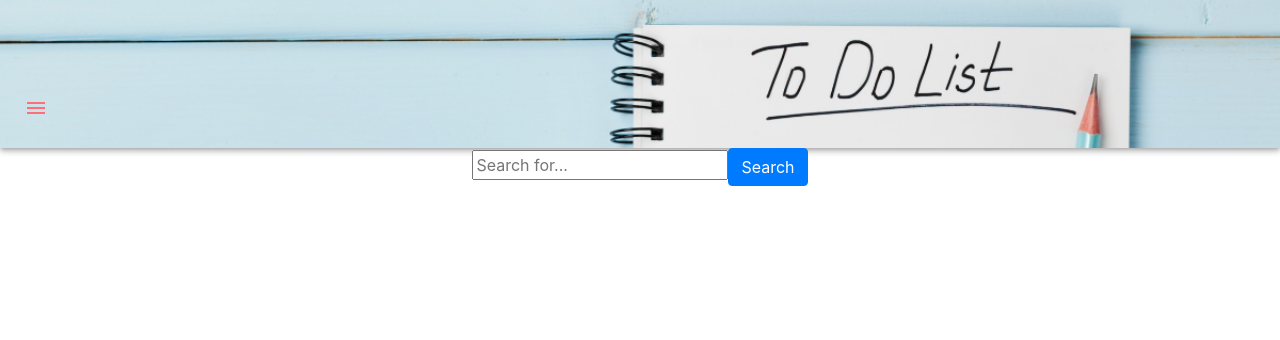
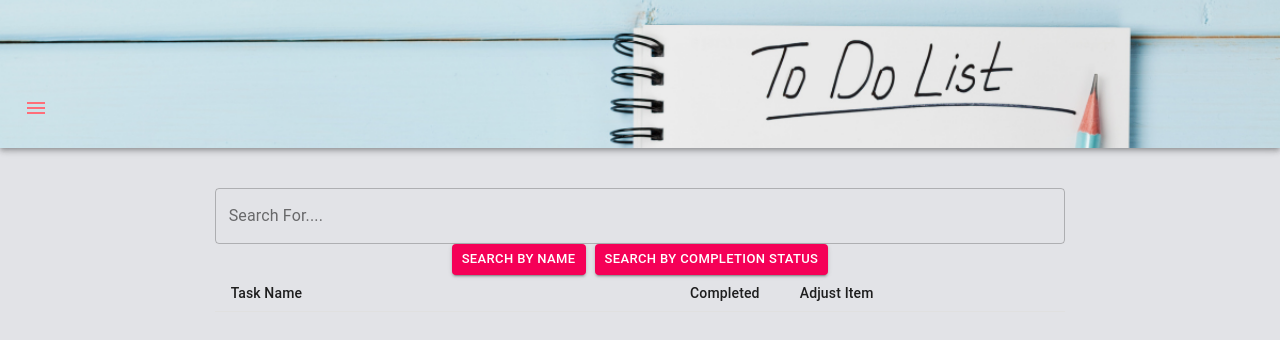
Before and after one commit to larakomosa/FrontEndEmployeeApplication, a React (Create React App) app: page / in a window 1280 px wide. Shown: the top 340 px of the page. Built offline with nearby package versions, Linux system fonts and the light colour scheme.

Commit message:
Updated Search Page

```diff
--- a/src/App.css
+++ b/src/App.css
@@ -1,3 +1,6 @@
+body {
+  background-color: #e2e3e7;
+}
 .App {
   text-align: center;
 }
--- a/src/App.js
+++ b/src/App.js
@@ -11,7 +11,6 @@ function App() {
   return (
     <BrowserRouter>
     <div className="App">
-
      <Header/>
      <Switch>
        <Route path= '/' component={Home} exact/>
--- a/src/Header.css
+++ b/src/Header.css
@@ -5,4 +5,5 @@ header {
   background-position: center;
   background-size: cover;
   background-repeat: no-repeat;
+  margin-bottom: 40px;
 }
--- /dev/null
+++ b/src/Home.css
@@ -0,0 +1,3 @@
+.searchField {
+  margin-bottom: 30px;
+}
--- a/src/Home.js
+++ b/src/Home.js
@@ -1,5 +1,4 @@
 import React, {Component} from 'react';
-import {Button, ButtonToolbar, Row, Col} from 'react-bootstrap';
 import {EditDepModal} from './EditDepModal';
 import { withStyles, makeStyles } from '@material-ui/core/styles';
 import Table from '@material-ui/core/Table';
@@ -8,6 +7,10 @@ import TableCell from '@material-ui/core/TableCell';
 import TableContainer from '@material-ui/core/TableContainer';
 import TableHead from '@material-ui/core/TableHead';
 import TableRow from '@material-ui/core/TableRow';
+import TextField from '@material-ui/core/TextField';
+import {Grid, Button} from '@material-ui/core';
+import './Home.css';
+
 
 export class Home extends Component{
     state = {
@@ -25,7 +28,7 @@ export class Home extends Component{
         console.log('name', event.target.value)
       };
 
-    SearchDep(name){
+    SearchName(name){
         console.log ('searchDep', this.state.name)
         fetch(process.env.REACT_APP_API + `TodoItems/search?name=${this.state.name}`)
         .then(response => response.json())
@@ -40,33 +43,83 @@ export class Home extends Component{
       });
   }
 
+  SearchCompletion(name){
+    console.log ('searchDep', this.state.name)
+    fetch(process.env.REACT_APP_API + `TodoItems/search?isComplete=${this.state.name}`)
+    .then(response => response.json())
+  .then(responseData => {
+    this.setState({
+      array: responseData.data,
+      loading: false
+    });
+  })
+  .catch(error => {
+    console.log('Error fetching and parsing data', error);
+  });
+}
 
-        render() {
-            const {array} = this.state;
-        console.log(array)
 
-                return (
-                  <><form>
-                    <input
-                      placeholder="Search for..."
+      render() {
+        const {array} = this.state
+        const {deps, depid, depname, depisComplete} = this.state;
+        let addModalClose=()=>this.setState({addModalShow:false})
+        let editModalClose=()=>this.setState({editModalShow: false})
+       return (
+            <>
+              <Grid container spacing ={1}>
+        <Grid item sm={2} md={2} lg={2}></Grid>
+           <> <Grid item sm={8} md={8} lg={8}>
+            <form>
+                      <TextField className ="searchField" fullWidth placeholder="Search for ..." id="outlined-basic" label="Search For.... " variant="outlined"
                       value={this.state.name}
                       onChange={this.handleInputChange('name')}
                     />
-                    <Button onClick={() => this.SearchDep()}>Search</Button>
-                    <p>{this.state.deps}</p>
+                    <Button variant="contained" color="secondary" size="small" onClick={() => this.SearchName()}>Search By Name</Button>&nbsp;&nbsp;
+                    <Button variant="contained" color="secondary" size="small" onClick={() => this.SearchCompletion()}>Search By Completion Status</Button>
+
                   </form>
-                  <TableBody>
-        {array.map(object=>
-            <TableRow key={object.id}>
+                  <TableContainer>
+      <Table aria-label="customized table" size="small" aria-label="a dense table">
+        <TableHead>
+          <TableRow>
+            <TableCell>Task Name</TableCell>
+            <TableCell align="right">Completed</TableCell>
+            <TableCell align="left">Adjust Item&nbsp;</TableCell>
+          </TableRow>
+        </TableHead>
+        <TableBody>
+        {array.map(dep=>
+            <TableRow key={dep.id}>
               <TableCell component="th" scope="row">
-                {object.name}
+                {dep.name}
               </TableCell>
-              <TableCell align="right">{object.isComplete.toString()}</TableCell>
+              <TableCell align="right">{dep.isComplete.toString()}</TableCell>
+              <TableCell>
+              <Button className= "Edit" variant="contained" color="primary" size="small"
+              onClick={()=>this.setState({editModalShow:true.valueOf,
+              depid:dep.id, depname: dep.name, depisComplete: dep.isComplete})}>
+                  Edit
+              </Button>
+
+              <Button variant="contained" color="primary" size="small"
+              onClick={()=>this.deleteDep(dep.id)}>
+                  Delete
+              </Button>
+              <EditDepModal show ={this.state.editModalShow}
+              onHide={editModalClose}
+              depid= {depid}
+              depname= {depname}
+              depisComplete= {depisComplete}/>
+          </TableCell>
         </TableRow>
         )}
      </TableBody>
+     </Table>
+     </TableContainer>
+     </Grid></>
+  <Grid item sm={2} md={2} lg={2}></Grid>
+</Grid>
                  </>
-
                 )}}
 
-            export default Home;
+export default Home;
--- a/src/Nav.js
+++ b/src/Nav.js
@@ -74,7 +74,7 @@ export const Nav = (props) => {
               aria-label="account of current user"
               edge="start"
               aria-haspopup="true"
-              onClick={() => handleMenuClick('/')}
+              onClick={handleMenu}
               color="inherit"
             >
               <MenuIcon />
```
Also changed, not shown: src/Search.js (deleted).
